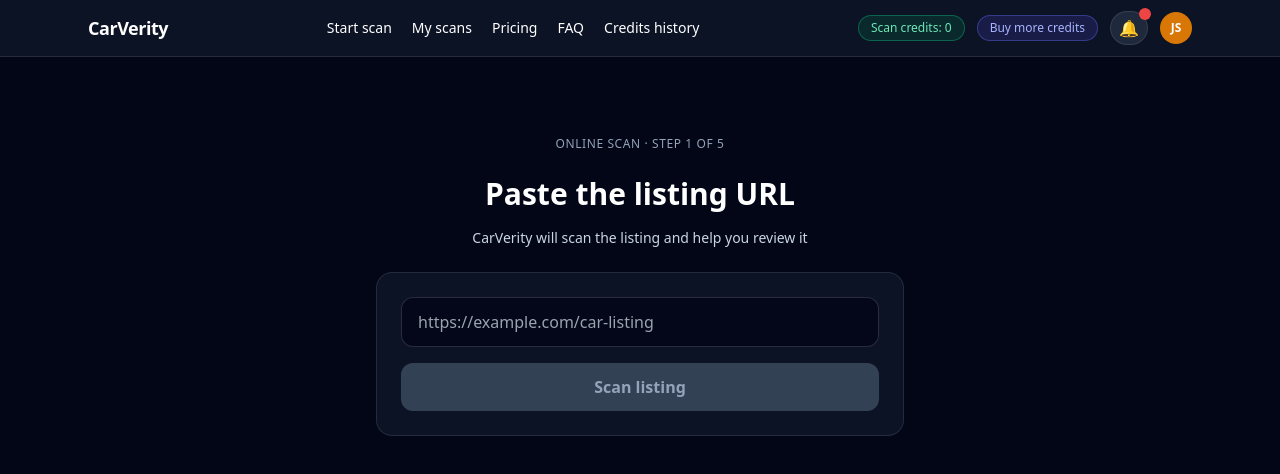
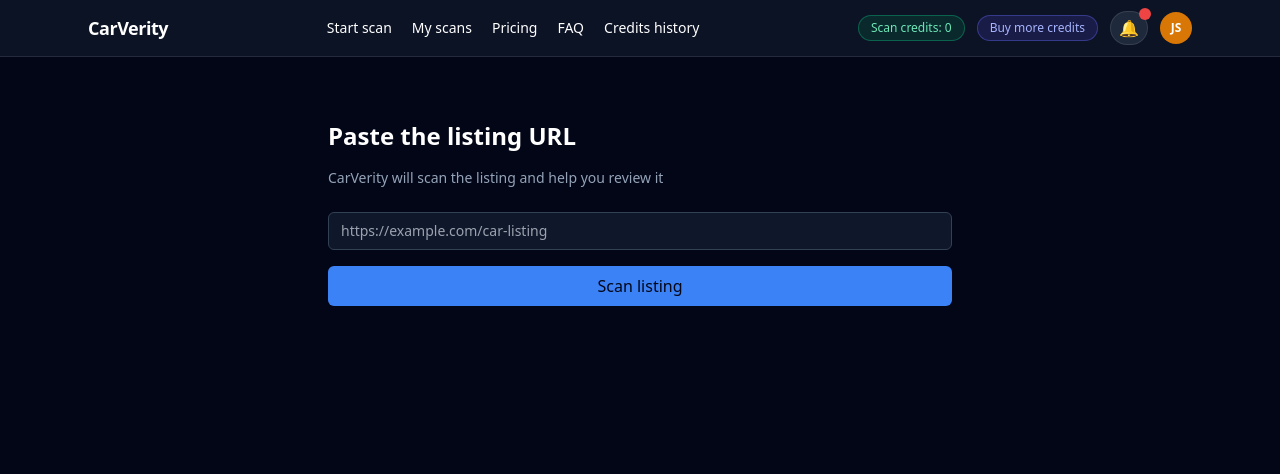
Before and after one commit to jeremy-swallow/carverity-clean, a React (Vite) app: page /start-scan in a window 1280 px wide. Shown: the top 474 px of the page. Built offline with nearby package versions, Linux system fonts and the light colour scheme; the HTML template or start-up script is replaced by a standard one.

Commit message:
fix: unify listing URL persistence and stabilize online analyzing flow

```diff
--- a/src/pages/OnlineAnalyzingListing.tsx
+++ b/src/pages/OnlineAnalyzingListing.tsx
@@ -3,6 +3,16 @@
 import { useEffect, useState } from "react";
 import { useNavigate } from "react-router-dom";
 import { loadProgress, saveProgress } from "../utils/scanProgress";
+
+const LISTING_URL_KEY = "carverity_online_listing_url";
+
+interface ScanProgressShape {
+  type?: string;
+  step?: string;
+  listingUrl?: string;
+  vehicle?: any;
+  startedAt?: string;
+}
 
 const STEPS = [
   "Reading listing content…",
@@ -12,17 +22,20 @@ const STEPS = [
   "Preparing suggestions…",
 ];
 
-const LISTING_URL_KEY = "carverity_online_listing_url";
-
 export default function OnlineAnalyzingListing() {
   const navigate = useNavigate();
   const [stepIndex, setStepIndex] = useState(0);
 
   useEffect(() => {
-    const listingUrl =
-      localStorage.getItem(LISTING_URL_KEY) ||
-      (loadProgress() as any)?.listingUrl ||
-      "";
+    const progress = (loadProgress() as ScanProgressShape) ?? {};
+
+    const listingUrlFromProgress = progress.listingUrl;
+    const listingUrlFromStorage =
+      localStorage.getItem(LISTING_URL_KEY) || undefined;
+
+    const listingUrl = listingUrlFromProgress || listingUrlFromStorage;
+
+    console.log("🔎 Using listing URL >>>", listingUrl);
 
     if (!listingUrl) {
       alert("Missing listing URL — please start again.");
@@ -35,45 +48,42 @@ export default function OnlineAnalyzingListing() {
         const res = await fetch("/api/analyze-listing", {
           method: "POST",
           headers: { "Content-Type": "application/json" },
-          body: JSON.stringify({ listingUrl }), // ✅ send correct param
+          body: JSON.stringify({ url: listingUrl }),
         });
 
-        const json = await res.json();
-        console.log("ANALYSIS RESULT >>>", json);
-
-        if (!json?.ok) {
-          alert("Scan failed — the listing could not be analysed.");
+        if (!res.ok) {
+          console.error("❌ API returned non-OK:", res.status);
+          alert("Scan failed — please try again.");
           navigate("/online/vehicle-details", { replace: true });
           return;
         }
 
-        const extracted = json?.vehicle ?? {};
+        const data = await res.json();
+        console.log("📦 ANALYSIS RESULT >>>", data);
 
-        // Save into progress
-        const progress = (loadProgress() as any) ?? {};
-        const update = {
-          ...progress,
-          type: "online" as const,
-          step: "/online/vehicle",
+        const extracted = data?.extracted ?? data?.vehicle ?? {};
+
+        // Persist progress safely
+        saveProgress({
+          ...(loadProgress() as ScanProgressShape),
+          type: "online",
+          step: "/online/vehicle-details",
           listingUrl,
           vehicle: extracted,
-          startedAt: progress.startedAt ?? new Date().toISOString(),
-        };
+        });
 
-        saveProgress(update);
-
-        // Continue to vehicle details page
         navigate("/online/vehicle-details", { replace: true });
       } catch (err) {
-        console.error("Analysis error", err);
+        console.error("💥 Analysis error", err);
         alert("Scan failed — please try again.");
         navigate("/online/vehicle-details", { replace: true });
       }
     }
 
-    const interval = setInterval(() => {
-      setStepIndex((i) => Math.min(i + 1, STEPS.length - 1));
-    }, 900);
+    const interval = setInterval(
+      () => setStepIndex((i) => Math.min(i + 1, STEPS.length - 1)),
+      900
+    );
 
     runAnalysis();
     return () => clearInterval(interval);
--- a/src/pages/StartScan.tsx
+++ b/src/pages/StartScan.tsx
@@ -1,68 +1,61 @@
 // src/pages/StartScan.tsx
 
-import { useState, useEffect } from "react";
+import { useState } from "react";
 import { useNavigate } from "react-router-dom";
 import { saveProgress } from "../utils/scanProgress";
 
+const LISTING_URL_KEY = "carverity_online_listing_url";
+
 export default function StartScan() {
   const navigate = useNavigate();
-  const [link, setLink] = useState("");
+  const [url, setUrl] = useState("");
 
-  const canContinue = link.trim().length > 10;
+  function handleSubmit(e: React.FormEvent) {
+    e.preventDefault();
 
-  useEffect(() => {
+    const trimmed = url.trim();
+    if (!trimmed || !trimmed.startsWith("http")) {
+      alert("Please enter a valid listing URL.");
+      return;
+    }
+
+    // Persist URL for the entire online scan flow
+    localStorage.setItem(LISTING_URL_KEY, trimmed);
+
+    // Persist scan progress
     saveProgress({
       type: "online",
-      step: "/online/start",
+      step: "/online/analyzing-listing",
+      listingUrl: trimmed,
       startedAt: new Date().toISOString(),
     });
 
-    const existing = localStorage.getItem("carverity_listing_url");
-    if (existing) setLink(existing);
-  }, []);
-
-  function handleContinue() {
-    const trimmed = link.trim();
-    localStorage.setItem("carverity_listing_url", trimmed);
-
-    navigate("/online/analyzing-listing");
+    // Continue to analyzing screen
+    navigate("/online/analyzing-listing", { replace: true });
   }
 
   return (
-    <div className="max-w-xl mx-auto px-6 py-20 flex flex-col gap-6 text-center">
-      <span className="text-xs tracking-wider uppercase text-slate-400">
-        Online scan · Step 1 of 5
-      </span>
-
-      <h1 className="text-3xl font-extrabold text-white">
-        Paste the listing URL
-      </h1>
-
-      <p className="text-slate-300 text-sm -mt-2">
+    <div className="max-w-2xl mx-auto px-6 py-16">
+      <h1 className="text-2xl font-semibold mb-4">Paste the listing URL</h1>
+      <p className="text-sm text-slate-400 mb-6">
         CarVerity will scan the listing and help you review it
       </p>
 
-      <div className="bg-slate-900/80 border border-white/10 rounded-2xl p-6 flex flex-col gap-4">
+      <form onSubmit={handleSubmit} className="space-y-4">
         <input
-          type="url"
+          className="w-full rounded-md bg-slate-900 border border-slate-700 px-3 py-2 text-sm"
+          value={url}
+          onChange={(e) => setUrl(e.target.value)}
           placeholder="https://example.com/car-listing"
-          value={link}
-          onChange={(e) => setLink(e.target.value)}
-          className="px-4 py-3 rounded-xl bg-slate-950/80 border border-white/15 text-slate-100 focus:outline-none"
         />
 
         <button
-          disabled={!canContinue}
-          onClick={handleContinue}
-          className={`px-5 py-3 rounded-xl font-semibold transition ${
-            canContinue
-              ? "bg-blue-400 text-black"
-              : "bg-slate-700 text-slate-400 cursor-not-allowed"
-          }`}
+          type="submit"
+          className="w-full rounded-md bg-blue-500 text-slate-950 py-2 font-medium"
         >
           Scan listing
         </button>
-      </div>
+      </form>
     </div>
   );
 }
```
